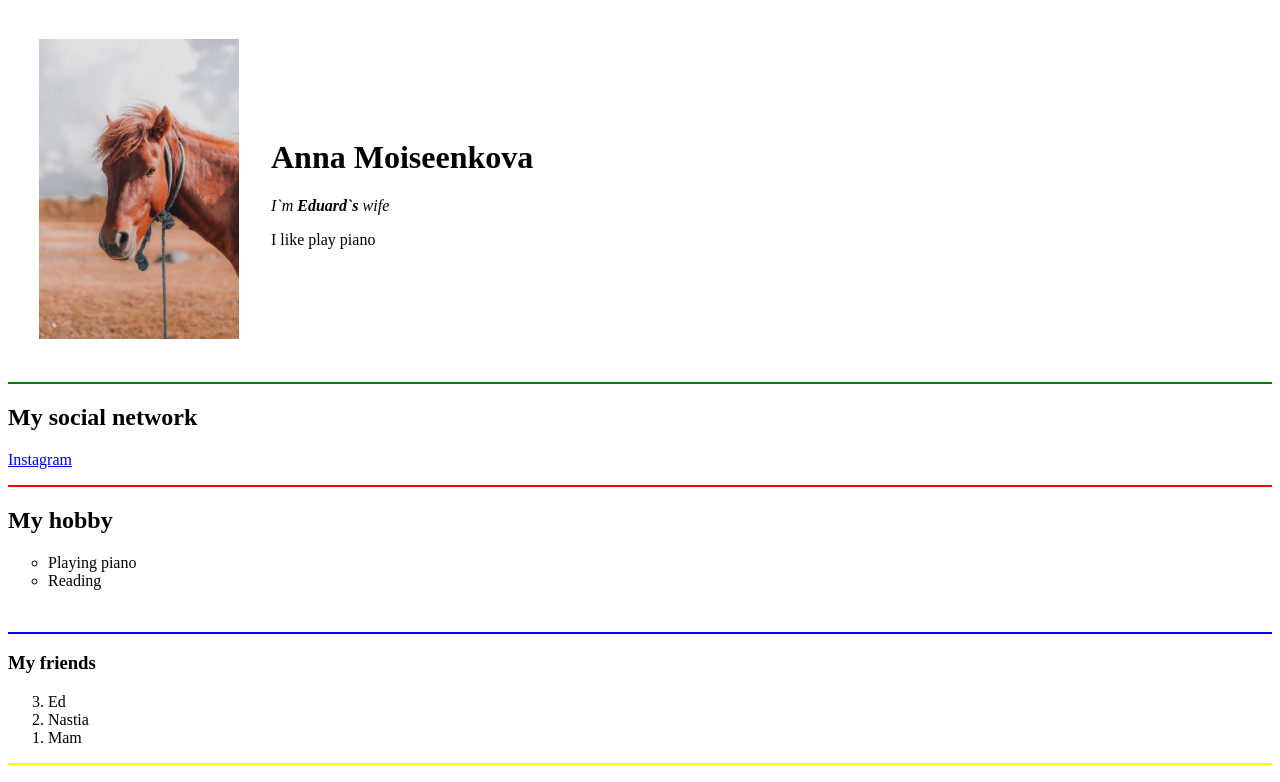
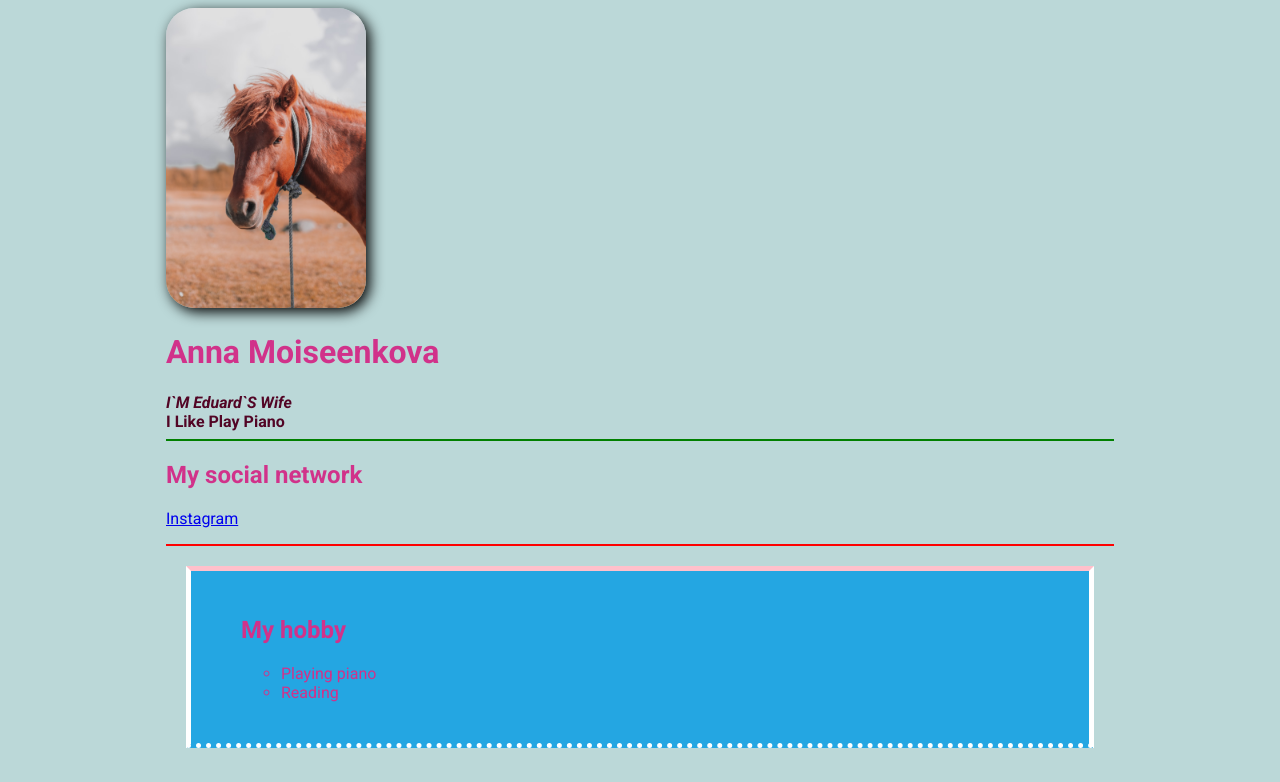
Before and after one commit to AnnMoiseenkova/first-work, a plain HTML site: page index.html in a window 1280 px wide. Shown: the top 782 px of the page. Drawn offline with Linux system fonts and the light colour scheme.

Commit message:
creation css

```diff
--- a/index.html
+++ b/index.html
@@ -3,20 +3,18 @@
     <head>
         <meta charset="UTF-8" />
         <title>Ann`s start</title>
+        <link rel="stylesheet" href="styles.css" />
+
+
     </head>
     <body>
-        <table cellspacing="30">
-            <tr>
-                <td>
-                    <img src="Images/Hourse.jpeg" width="200" alt="Hourse" />
-                </td>
-                <td>
+        <div class="container">
+            <div class="info">
+                <img src="Images/Hourse.jpeg" alt="Hourse" class="hourse"/>
                 <h1>Anna Moiseenkova</h1>
-                    <p><em>I`m <strong>Eduard`s</strong> wife</em></p>
+                <p><em>I`m Eduard`s wife</em></p>
                 <p>I like play piano</p>
-                </td>
-            </tr>
-        </table>
+            </div>
 
             <hr color="green" />
 
@@ -27,12 +25,14 @@
 
             <hr color="red" />
 
+            <div class="hobby">
                 <h2>My hobby</h2>
 
                 <ul type="circle">
                     <li>Playing piano</li>
                     <li>Reading</li>
                 </ul>
+            </div>
 
             <br />
 
@@ -109,5 +109,6 @@
 
                 <input type="submit" value="Send" />
             </form>
+        </div>
     </body>
 </html>
--- /dev/null
+++ b/styles.css
@@ -0,0 +1,42 @@
+/* @import url('https://fonts.googleapis.com/css2?family=Roboto:ital,wght@1,400&display=swap'); */
+@import url('https://fonts.googleapis.com/css2?family=Roboto:ital,wght@0,100;0,300;0,400;0,500;0,700;0,900;1,100;1,300;1,400;1,500;1,700;1,900&display=swap');
+
+body {
+    background-color: #bbd8d8;
+    color: rgb(209, 50, 138);
+
+    /* font-size: 16px;
+    font-weight: 600;
+    font-family: 'Roboto', sans-serif;
+    /* font-family: 'Lucida Sans', 'Lucida Sans Regular', 'Lucida Grande',  */
+    /* 'Lucida Sans Unicode', Geneva, Verdana, sans-serif;  */
+    font: 16px 'Roboto', sans-serif;
+}
+
+.hourse {
+    width: 200px;
+    border-radius: 28px;
+    box-shadow: 4px 4px 14px rgba(0, 0, 0, 025);
+}
+
+.info p {
+    color: #520525;
+    margin: 0;
+    font-weight: bold;
+    text-transform: capitalize;
+}
+
+.hobby {
+    background: #24a6e2;
+    padding: 15px;
+    border: 5px solid white;
+    margin: 20px;
+    padding: 25px 50px;
+    border-bottom-style: dotted;
+    border-top-color: pink;
+}
+
+.container {
+    width: 75%;
+    margin: auto;
+}
```
Lines whose indentation alone changed are shown as unchanged.
